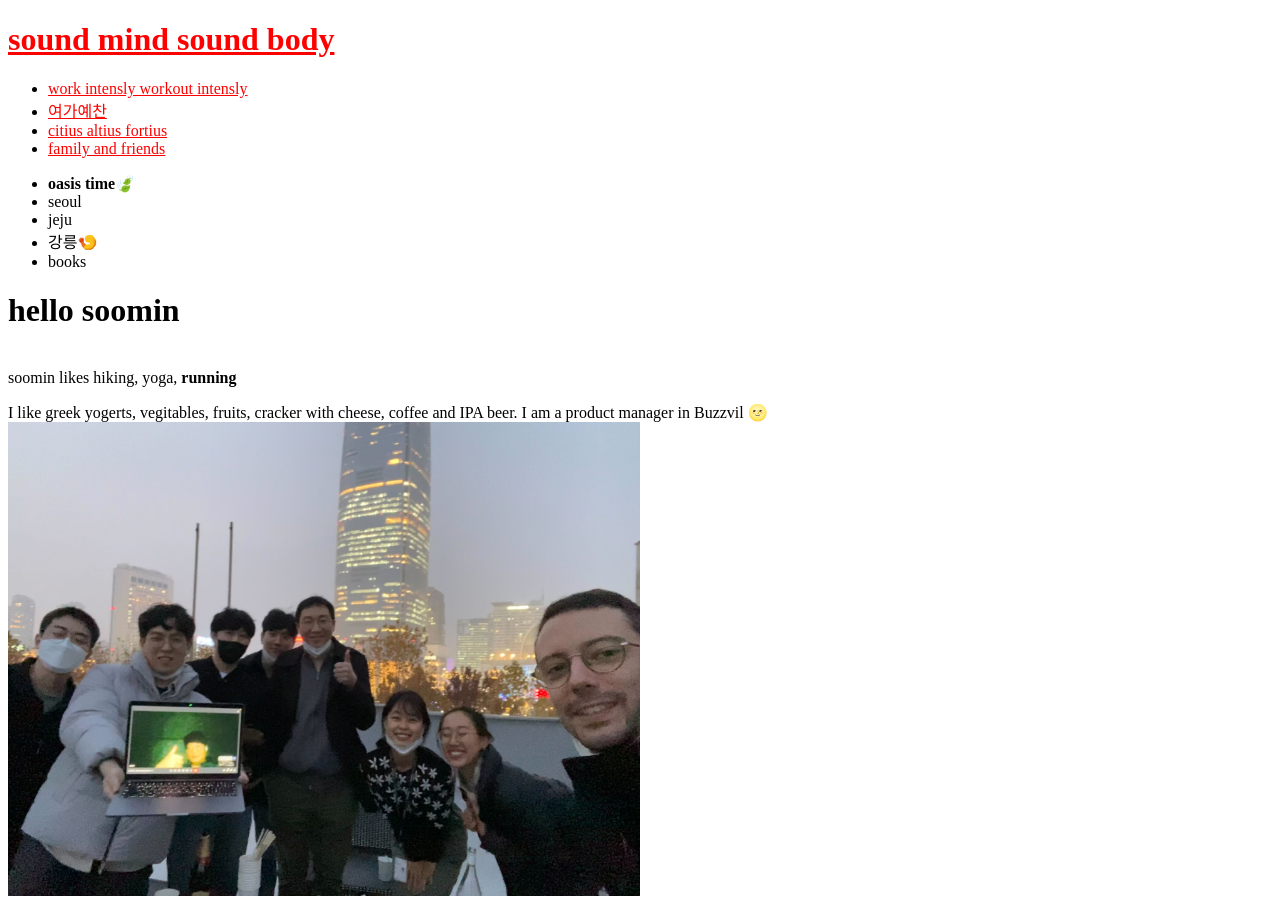
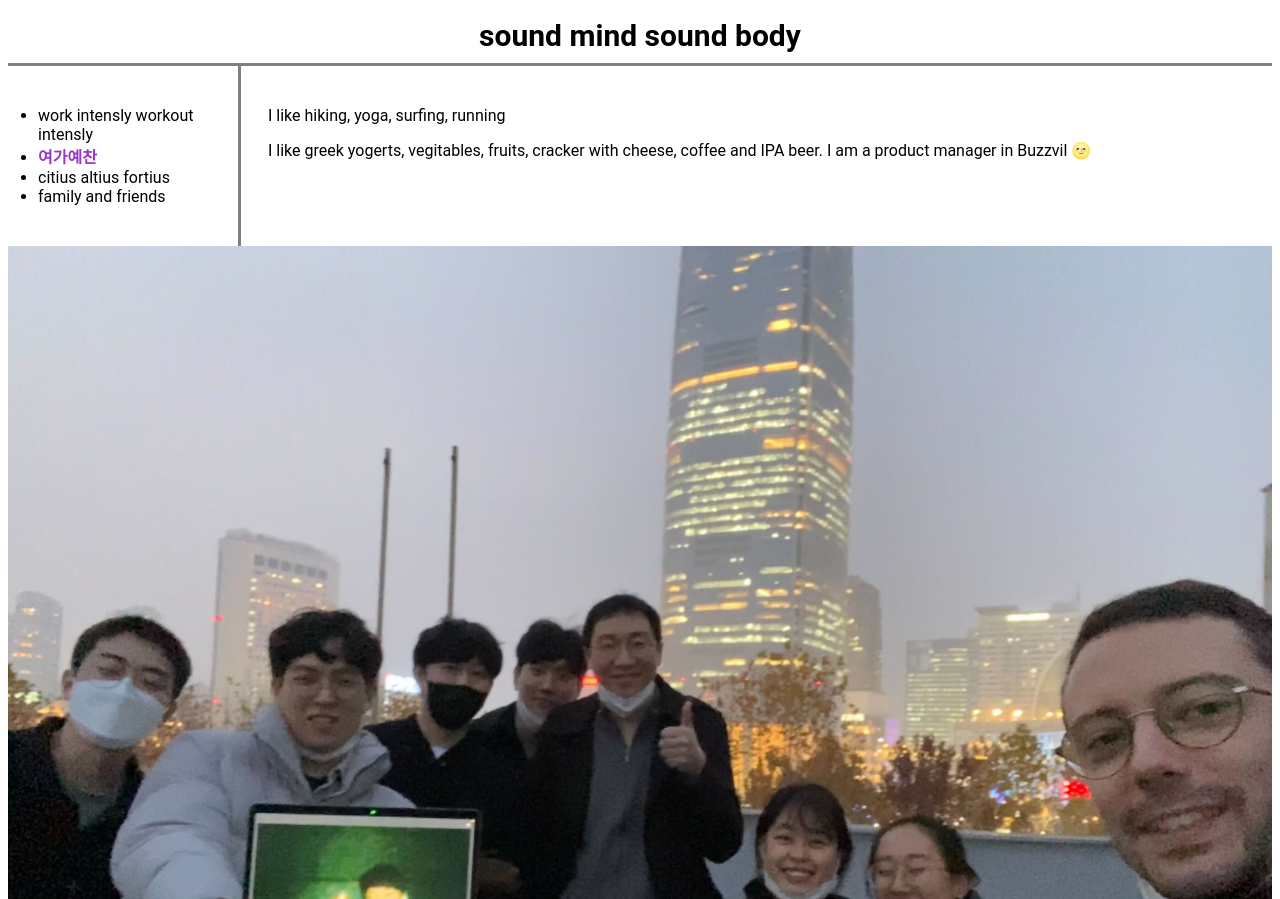
Before and after one commit to dianerha/boxsomni, a plain HTML site: page index.html in a window 1280 px wide. Shown: the top 899 px of the page. Drawn offline with Linux system fonts and the light colour scheme.

Commit message:
added CSS

```diff
--- a/index.html
+++ b/index.html
@@ -1,8 +1,9 @@
 <!doctype html>
 <html>
 <head>
+    <meta charset="utf-8">
     <title>hello 숨!</title>
-    <meta charset="utf-8">
+    <link rel="stylesheet" href="style.css">
     <!-- Global site tag (gtag.js) - Google Analytics -->
     <script async src="https://www.googletagmanager.com/gtag/js?id=G-LHXEDEH93F"></script>
     <script>
@@ -12,34 +13,25 @@
 
         gtag('config', 'G-LHXEDEH93F');
     </script>
-    <style>
-        a {
-            color:red;
-        }
-    </style>
 </head>
 <body>
     <h1><a href="index.html">sound mind sound body</a></h1>
+    <div id="grid">
         <ul>
             <li><a href="1.html">work intensly workout intensly</a></li>
-        <li><a href="2.html">여가예찬</a></li>
+            <li><a href="2.html" class="saw" id="active"><strong>여가예찬</strong></a></li>
             <li><a href="3.html">citius altius fortius</a></li>
             <li><a href="4.html">family and friends</a></li>
         </ul>
-    <ul>
-        <li><strong>oasis time&#127811;</strong></li>
-        <li>seoul</li>
-        <li>jeju</li>
-        <li>강릉&#127844;</li>
-        <li>books</li>
-    </ul>
-
-    <h1>hello soomin</h1>
-    <p style="margin-top:40px;">soomin likes hiking, yoga, <strong>running</strong></p>
+        <div>
+            <div id="article">
+                <p style="margin-top:40px;">I like hiking, yoga, surfing, running</p>
 
                 I like greek yogerts, vegitables, fruits, cracker with cheese, coffee and IPA beer.
-
                 I am a product manager in Buzzvil &#127773;
-    <img src="image_from_ios.jpg" width='50%'></img>
+            </div>
+        </div>
+    </div>
+    <img src="image_from_ios.jpg" width='100%'></img>
 </body>
 </html>
--- /dev/null
+++ b/style.css
@@ -0,0 +1,41 @@
+a {
+    color: black; text-decoration: none;
+}
+h1 {
+    font-size: 30px; text-align: center;
+    margin:0;
+    border-bottom:3px solid gray;
+    padding: 10px;
+}
+#grid ul{
+    border-right:3px solid gray;
+    margin:0px;
+    width:200px;
+    padding-left:30px;
+    padding-top:40px;
+    padding-bottom:40px;
+}
+body {
+    font-family: 'Roboto', sans-serif;
+}
+#active {
+    color:darkorchid
+}
+#grid {
+    display: grid;
+    grid-template-columns: 230px 1fr;
+}
+#article {
+    padding-left:30px;
+}
+@media(max-width:800px){
+    #grid {
+        display: block;
+    }
+    #grid ul{
+        border-right:none;
+    }
+    h1 {
+    border-bottom:none;
+    }
+}
```
Also changed, not shown: 3.html (+1 -0 lines), box.html (added, +20 -0 lines), grid.html (added, +23 -0 lines). Lines whose indentation alone changed are shown as unchanged.
